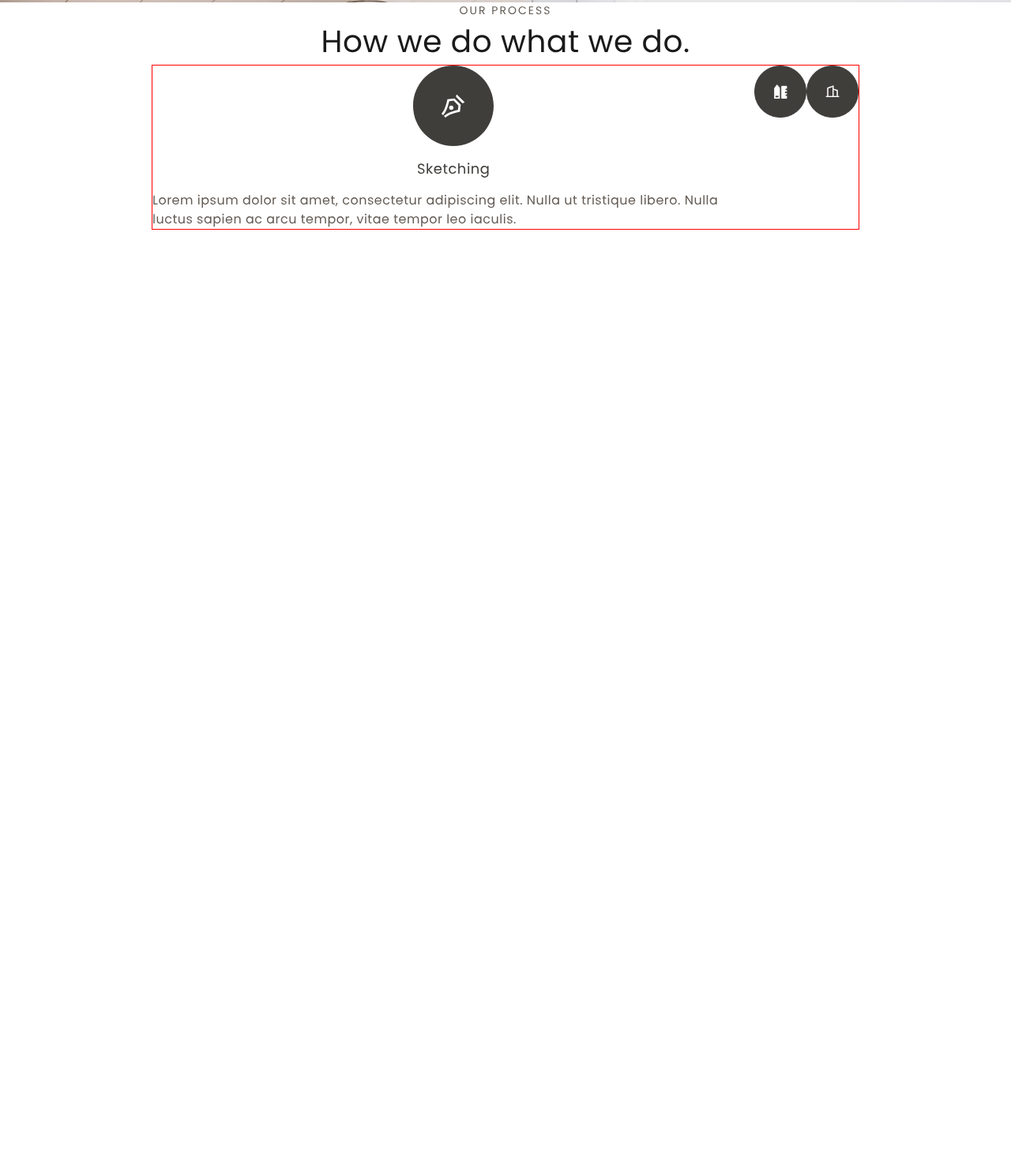
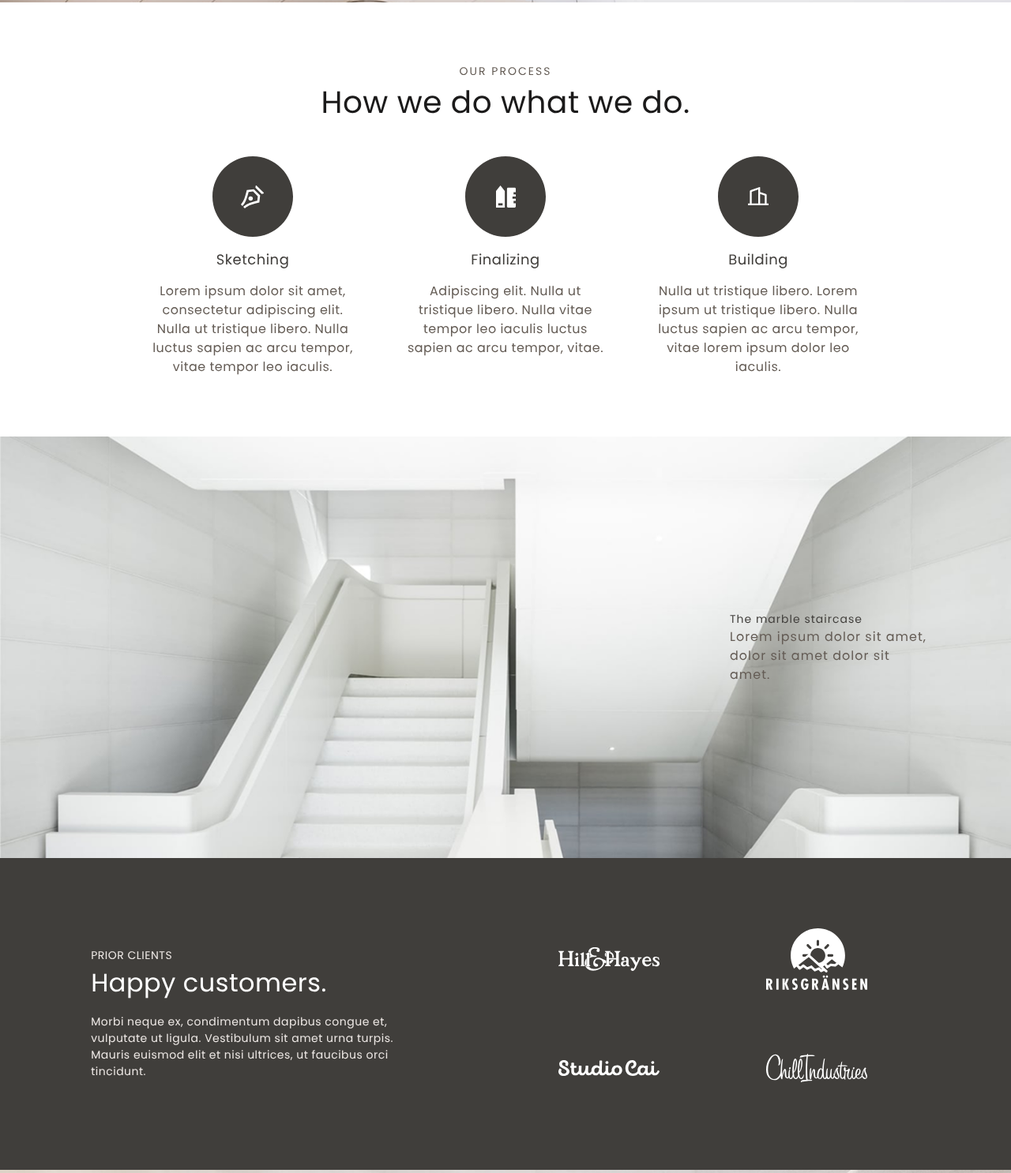
Before and after one commit to cocojabaa/my-pages, a website: page Wishbone/index.html in a window 1280 px wide. Shown: the part 2154-3640 px from the top of the page at 79% size. Before the commit the page ends 2445 px from the top, so only its background shows below. Drawn offline with Linux system fonts and the light colour scheme.

Commit message:
изменен gitignore, верстка страницы

```diff
--- a/Wishbone/index.html
+++ b/Wishbone/index.html
@@ -24,7 +24,7 @@
   <div class="hero-info">
     <p class="hero-pre-title">WISHBONE+PARTNERS</p>
     <h1 class="hero-title">The home of <br/> beautiful <br/> architecture.</h1>
-    <p class="hero-after-title">
+    <p class="hero-description">
       We are an architecture firm with a focus on beautiful but
       functional design. At its heart, we believe design is about
       usability and accessibility — these are the guiding principles for our work.
@@ -84,13 +84,55 @@
         </p>
       </div>
       <div class="about-process__step step">
-        <img class="logo" src="./assets/images/finalizing-Icon.png" alt="logo">
+        <img class="logo" src="./assets/images/finalizing-Icon.svg" alt="logo">
+        <p class="step__title">Finalizing</p>
+        <p class="step__description">
+          Adipiscing elit. Nulla ut tristique libero. Nulla vitae
+          tempor leo iaculis luctus sapien ac arcu tempor, vitae.
+        </p>
       </div>
       <div class="about-process__step step">
-        <img class="logo" src="./assets/images/building-Icon.png" alt="logo">
+        <img class="logo" src="./assets/images/building-Icon.svg" alt="logo">
+        <p class="step__title">Building</p>
+        <p class="step__description">
+          Nulla ut tristique libero. Lorem ipsum ut tristique libero.
+          Nulla luctus sapien ac arcu tempor, vitae lorem ipsum dolor leo iaculis.
+        </p>
       </div>
     </div>
   </div>
 </section>
+<section class="decoration">
+  <div class="decoration__caption-container">
+    <p class="decoration__caption-title">The marble staircase</p>
+    <p class="decoration__caption">Lorem ipsum dolor sit amet, dolor sit amet dolor sit amet.</p>
+  </div>
+  <img class="decoration__background" src="./assets/images/decor3.png" alt="decoration image">
+</section>
+<section class="customers">
+  <div class="customers__container">
+    <div class="customers__info">
+      <p class="customers__pre-title">PRIOR CLIENTS</p>
+      <h2 class="customers__title">Happy customers.</h2>
+      <p class="customers__description">
+        Morbi neque ex, condimentum dapibus congue et, vulputate ut ligula. Vestibulum sit amet urna turpis.
+        Mauris euismod elit et nisi ultrices, ut faucibus orci tincidunt.
+      </p>
+    </div>
+    <div class="customers__logos">
+      <img class="customers__logo" src="./assets/images/customer1.svg" alt="customer logo">
+      <img class="customers__logo" src="./assets/images/customer2.svg" alt="customer logo">
+      <img class="customers__logo" src="./assets/images/customer3.svg" alt="customer logo">
+      <img class="customers__logo" src="./assets/images/customer4.svg" alt="customer logo">
+    </div>
+  </div>
+</section>
+<section class="decoration">
+  <div class="decoration__caption-container  decoration__caption-container--left">
+    <p class="decoration__caption-title">The swirling staircase</p>
+    <p class="decoration__caption">Lorem ipsum dolor sit amet, dolor sit amet dolor sit amet.</p>
+  </div>
+  <img class="decoration__background" src="./assets/images/decor4.png" alt="decoration image">
+</section>
 </body>
 </html>
--- a/Wishbone/styles/_style.scss
+++ b/Wishbone/styles/_style.scss
@@ -9,6 +9,8 @@
   --dark-font-color: #1B1A1A;
   --medium-font-color: #403E3B;
   --light-font-color: #645C55;
+  --white-font-color: #FFFFFF;
+  --gray-font-color: #ECE7E4;
 }
 
 html {
@@ -71,6 +73,9 @@ a {
     font-size: 60px;
     font-weight: 400;
     line-height: 1.2;
+  }
+  &__description {
+    color: var(--medium-font-color);
   }
   &__button {
     color: var(--dark-font-color);
@@ -153,12 +158,16 @@ a {
   }
   &__caption {
     font-size: 16px;
-    color: var(--medium-font-color);
+    color: var(--light-font-color);
+  }
+  &__caption-container--left {
+    left: 100px;
   }
 }
 
 .about-process {
   width: 100%;
+  padding-block: 6vw;
 
   &__container {
     display: flex;
@@ -177,9 +186,10 @@ a {
   }
   &__steps {
     width: 70vw;
-    border: red 1px solid;
-    display: flex;
-    justify-content: space-between;
+    display: grid;
+    grid-template-columns: 1fr 1fr 1fr;
+    grid-gap: 5vw;
+    margin-top: 3vw;
   }
 }
 
@@ -193,7 +203,48 @@ a {
     color: var(--medium-font-color);
   }
   &__description {
+    text-align: center;
     font-size: 16px;
     color: var(--light-font-color);
   }
 }
+
+.customers {
+  width: 100%;
+  padding: 7vw 9vw;
+  background-color: #403E3B;
+
+  &__container {
+    display: grid;
+    grid-template-columns: 1fr 1fr;
+  }
+  &__info {
+    display: flex;
+    flex-direction: column;
+    justify-content: center;
+  }
+  &__pre-title {
+    font-size: 14px;
+    color: var(--gray-font-color);
+  }
+  &__title {
+    font-size: 32px;
+    font-weight: 400;
+    color: var(--white-font-color);
+  }
+  &__description {
+    margin-top: 15px;
+    font-size: 14px;
+    color: var(--gray-font-color);
+    max-width: 80%;
+  }
+  &__logos {
+    display: grid;
+    grid-template: 1fr 1fr / 1fr 1fr;
+    place-items: center;
+    grid-row-gap: 60px;
+  }
+  &__logo {
+
+  }
+}
```
Also changed, not shown: Wishbone/assets/images/building-Icon.png (deleted), Wishbone/assets/images/building-Icon.svg (added), Wishbone/assets/images/customer1.svg (added), Wishbone/assets/images/customer2.svg (added), Wishbone/assets/images/customer3.svg (added), Wishbone/assets/images/customer4.svg (added), Wishbone/assets/images/decor3.png (added), Wishbone/assets/images/decor4.png (added), Wishbone/assets/images/finalizing-Icon.png (deleted), Wishbone/assets/images/finalizing-Icon.svg (added), Wishbone/styles/index.css, 2 other files.
